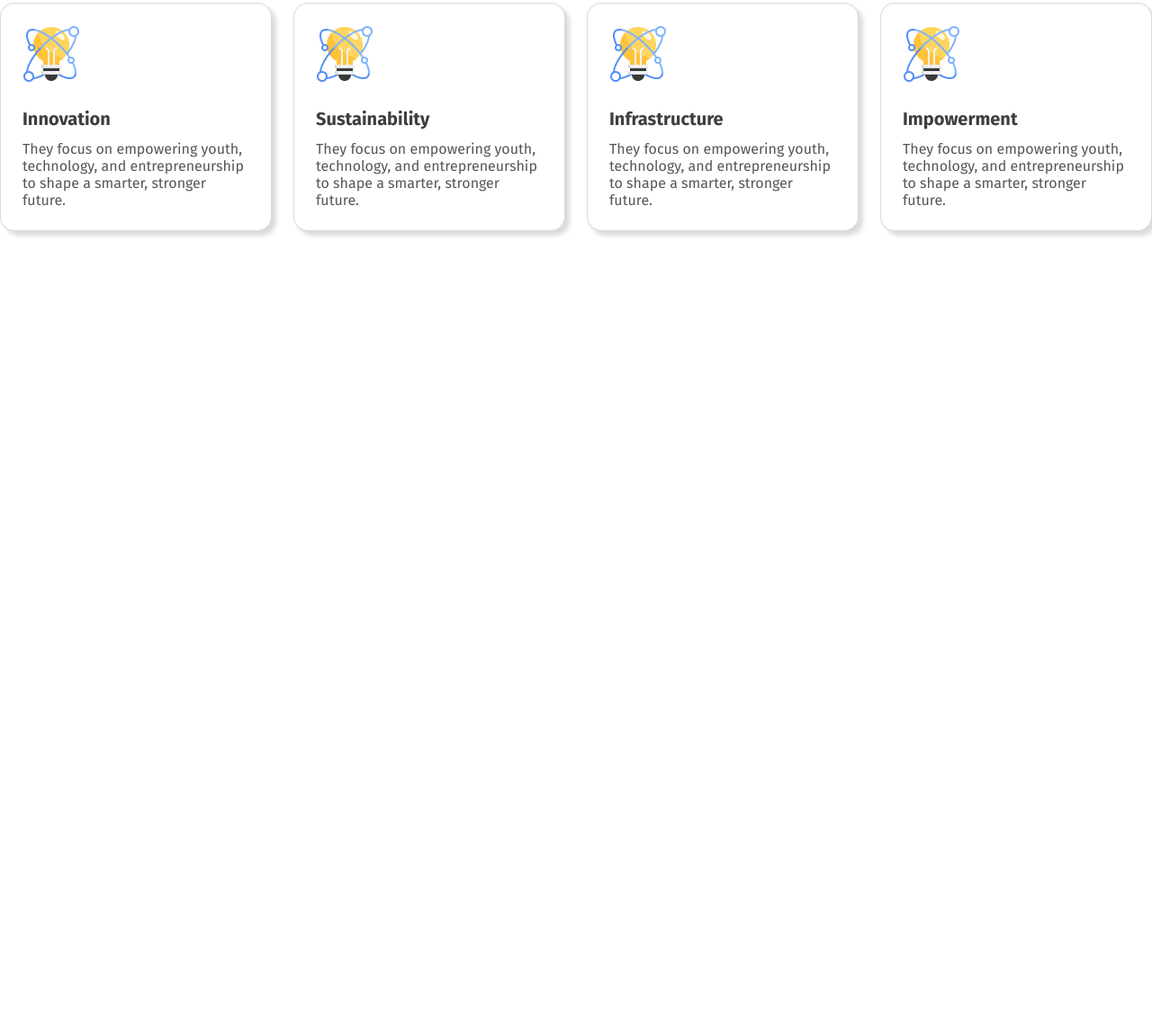
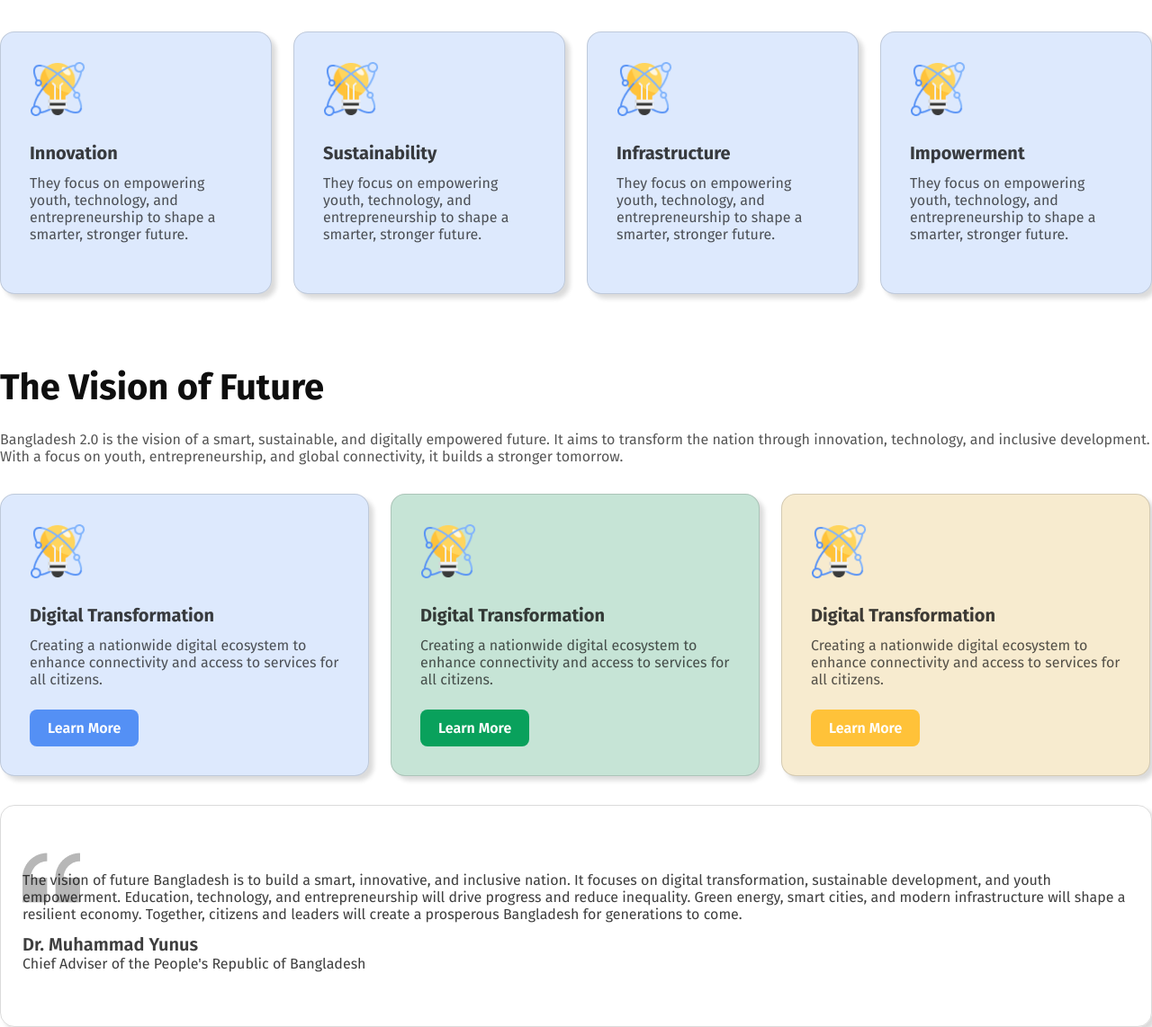
Before and after one commit to marufaakter1947/Milestone-01-Conceptual-Session-, a plain HTML site: page index.html in a window 1280 px wide. Shown: the part 825-1967 px from the top of the page at 90% size. Before the commit the page ends 1162 px from the top, so only its background shows below. Drawn offline with Linux system fonts and the light colour scheme.

Commit message:
Vision and quotation section complete

```diff
--- a/index.html
+++ b/index.html
@@ -44,7 +44,7 @@ vision and challenges in New Bangladesh.</h1>
 <!-- ----------------Section Pillars starts here------------------ -->
 <section class="pillars">
 <div class="pillars-heading">
-    <h1>Pillars of "Bangladesh 2.0"</h1>
+    <h1 class="section-header">Pillars of "Bangladesh 2.0"</h1>
 </div>
 <div class="pilars-card">
     <div class="card">
@@ -77,9 +77,59 @@ vision and challenges in New Bangladesh.</h1>
 
 <!-- --------------Section vision starts here--------------- -->
 
+<section class="vision">
+    <div class="vision-heading">
+        <h1 class="section-header">The Vision of Future</h1>
+        <p>Bangladesh 2.0 is the vision of a smart, sustainable, and digitally empowered future.
+It aims to transform the nation through innovation, technology, and inclusive development.
+With a focus on youth, entrepreneurship, and global connectivity, it builds a stronger tomorrow.</p>
+    </div>
+    <div class="vision-card">
+        <div class="card">
+            <img src="./assets/card-icon.png" alt="card icon">
+            <h2>Digital Transformation</h2>
+            <p>Creating a nationwide digital ecosystem to enhance connectivity and access to services for all citizens.</p>
+            <button>Learn More</button>
+        </div>
+
+         <div class="card card2">
+            <img src="./assets/card-icon.png" alt="card icon">
+            <h2>Digital Transformation</h2>
+            <p>Creating a nationwide digital ecosystem to enhance connectivity and access to services for all citizens.</p>
+            <button>Learn More</button>
+        </div>
+
+         <div class="card card3">
+            <img src="./assets/card-icon.png" alt="card icon">
+            <h2>Digital Transformation</h2>
+            <p>Creating a nationwide digital ecosystem to enhance connectivity and access to services for all citizens.</p>
+            <button>Learn More</button>
+        </div>
+    </div>
+</section>
+
+<!-- --------------Section vision ends here--------------- -->
+
+<!-- /* ---------------Section quotation starts here----------- */ -->
+<section class="quotation">
+    <div class="quotation-container">
+    <p>The vision of future Bangladesh is to build a smart, innovative, and inclusive nation.
+It focuses on digital transformation, sustainable development, and youth empowerment.
+Education, technology, and entrepreneurship will drive progress and reduce inequality.
+Green energy, smart cities, and modern infrastructure will shape a resilient economy.
+Together, citizens and leaders will create a prosperous Bangladesh for generations to come.</p>
+<h4>Dr. Muhammad Yunus</h4>
+<p class="sub-p">Chief Adviser of the People's Republic of Bangladesh</p>
+</div>
+</section>
 
 
-<!-- --------------Section vision ends here--------------- -->
+<!-- /* ---------------Section quotation ends here----------- */ -->
+<!-- -------------Opinion section starts here----------------- -->
+
+
+<!-- -------------Opinion section ends here----------------- -->
+
 
 
 
--- a/style.css
+++ b/style.css
@@ -72,12 +72,12 @@ height: 400px;
 /* -------Hero section ends here--------- */
 
 /* ----------------Section Pillars starts here------------------ */
-.pillars{
+.pillars, .vision{
     width:1280px;
     margin: 0 auto;
     margin-bottom: 80px;
 }
-.pillars-heading h1{
+.pillars-heading h1 ,.section-header{
 font-size: 40px;
 font-weight: bold;
 color: #0E0E0E;
@@ -96,13 +96,13 @@ margin-bottom: 32px;
     height: 64px;
     margin-bottom: 24px;
 }
-.card h4{
+.card h4, .card h2{
     font-size: 20px;
     font-weight: bold;
      color: rgb(14,14,14,80%);
      margin-bottom: 12px;
 }
-.card p{
+.card p, .vision-heading p, .card p{
 font-size: 16px;
      color: rgb(14,14,14,70%);
 
@@ -115,3 +115,94 @@ font-size: 16px;
 /* ----------------Section Pillars ends here------------------ */
 
 /* --------------Section vision starts here--------------- */
+.vision{
+    margin-bottom: 32px;
+
+}
+.vision-heading h1{
+    margin-bottom: 24px;
+}
+.card{
+    width: 410px;
+    border-radius: 16px;
+    padding: 32px;
+    background-color: rgb(84, 144, 245,20%);
+    margin-top: 32px;
+
+}
+.card img{
+    height: 62px;
+    width: 62px;
+    margin-bottom: 24px;
+}
+.card p{
+    margin-bottom: 24px;
+}
+.card button{
+    padding: 11px 20px;
+    border-radius: 8px;
+    background-color: #5490F5;
+    color: #FFFFFF;
+    font-size: 16px;
+    font-weight: 600;
+    border: none;
+
+}
+.vision-card{
+    display: flex;
+    gap: 24px;
+}
+.card2{
+    background-color: #C6E4D6;
+}
+.card2 button{
+    background-color: #09A15C;
+}
+.card3{
+    background-color: #F7EBCF;
+}
+.card3 button{
+    background-color: #FFC239;
+}
+/* --------------Section vision ends here--------------- */
+/* ---------------Section quotation starts here----------- */
+.quotation{
+    width: 1280px;
+    margin: 0 auto;
+
+
+    padding: 48px 24px;
+    color: #FFFFFF;
+    border: 1px solid rgb(14,14,14,15%);
+border-radius: 16px;
+    box-shadow: 5px 5px 5px  rgb(14,14,14,15%);
+
+}
+.quotation-container{
+    background-image: url("./assets/quote-bg.png");
+padding-top: 25px;
+    background-repeat: no-repeat;
+
+}
+.quotation p,.sub-p{
+    font-size: 16px;
+     color: rgb(14,14,14,80%);
+     margin-bottom: 12px;
+
+}
+.quotation h4{
+    font-size: 20px;
+    font-weight: 600;
+     color: rgb(14,14,14,80%);
+
+}
+.sub-p{
+     color: rgb(14,14,14,60%);
+
+}
+/* ---------------Section quotation ends here----------- */
+
+
+/* -------------Opinion section starts here----------------- */
+
+/* -------------Opinion section ends here----------------- */
```
